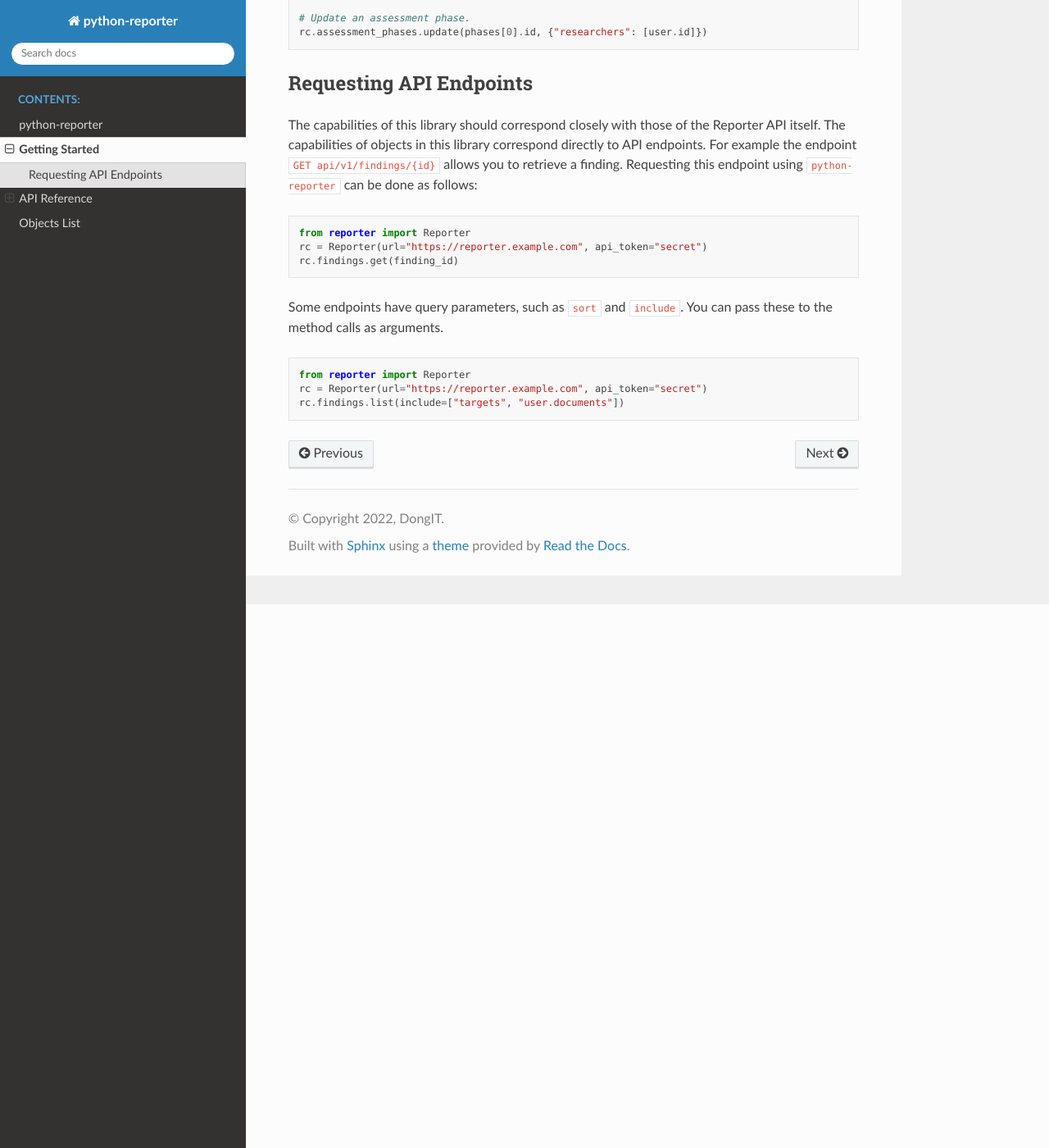
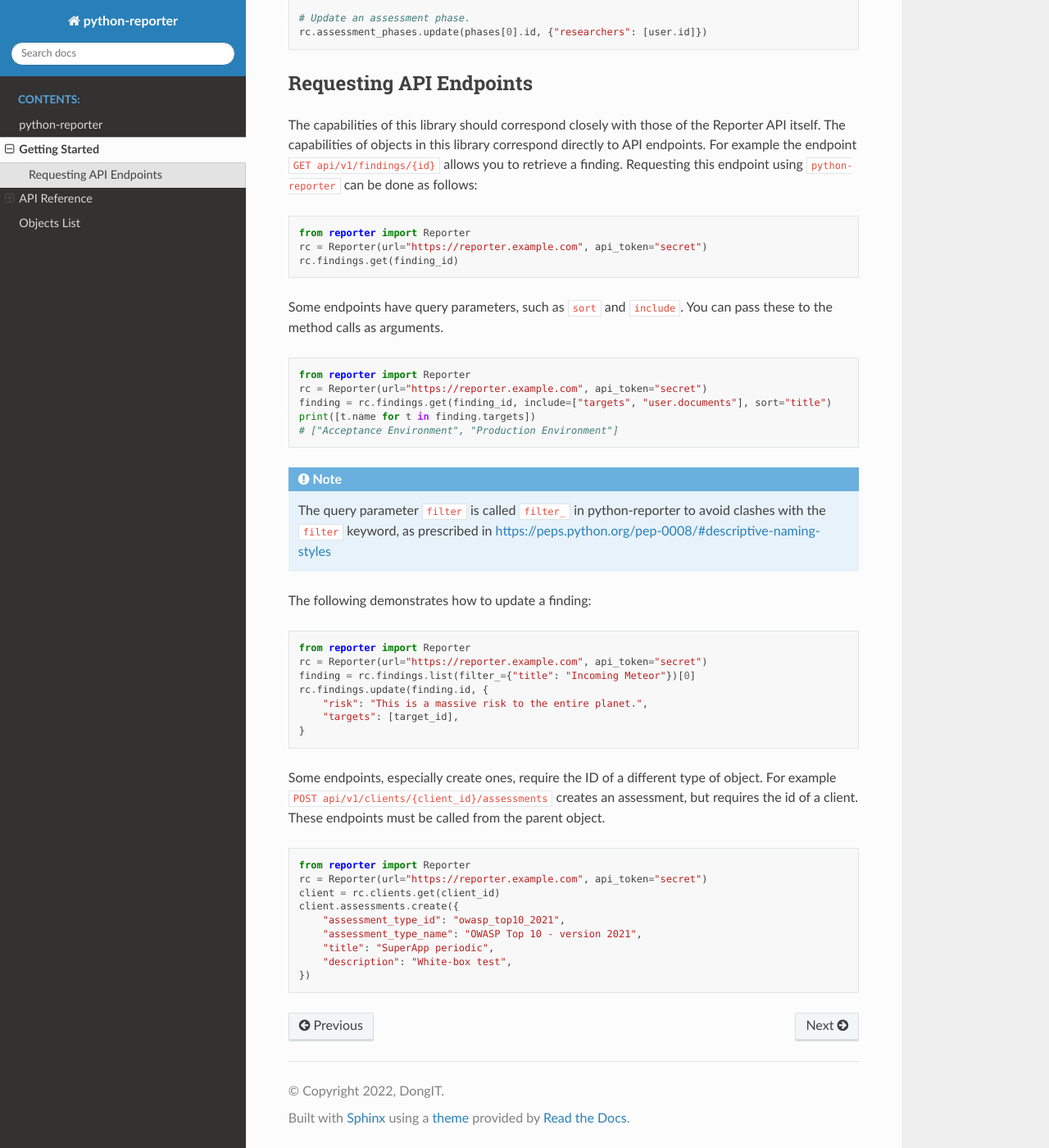
Before and after one commit to dongit-org/python-reporter, a Sphinx documentation site: the page built from docs/getting-started.rst, in a window 1280 px wide and 1400 px high, scrolled down 663 px. Shown: the whole window at 82% size. Built offline with Sphinx 7.4.7 and the Read the Docs theme 2.0.0, drawn with Linux system fonts in a browser that asks for light colours.

Commit message:
Added some examples to the docs

```diff
--- a/docs/getting-started.rst
+++ b/docs/getting-started.rst
@@ -53,4 +53,38 @@ as arguments.
 
    from reporter import Reporter
    rc = Reporter(url="https://reporter.example.com", api_token="secret")
-   rc.findings.list(include=["targets", "user.documents"])
+   finding = rc.findings.get(finding_id, include=["targets", "user.documents"], sort="title")
+   print([t.name for t in finding.targets])
+   # ["Acceptance Environment", "Production Environment"]
+
+.. note::
+   The query parameter :code:`filter` is called :code:`filter_` in python-reporter to avoid clashes with the
+   :code:`filter` keyword, as prescribed in https://peps.python.org/pep-0008/#descriptive-naming-styles
+
+The following demonstrates how to update a finding:
+
+.. code:: python
+
+   from reporter import Reporter
+   rc = Reporter(url="https://reporter.example.com", api_token="secret")
+   finding = rc.findings.list(filter_={"title": "Incoming Meteor"})[0]
+   rc.findings.update(finding.id, {
+       "risk": "This is a massive risk to the entire planet.",
+       "targets": [target_id],
+   }
+
+Some endpoints, especially create ones, require the ID of a different type of object. For example
+:code:`POST api/v1/clients/{client_id}/assessments` creates an assessment, but requires the id of a client.
+These endpoints must be called from the parent object.
+
+.. code:: python
+
+   from reporter import Reporter
+   rc = Reporter(url="https://reporter.example.com", api_token="secret")
+   client = rc.clients.get(client_id)
+   client.assessments.create({
+       "assessment_type_id": "owasp_top10_2021",
+       "assessment_type_name": "OWASP Top 10 - version 2021",
+       "title": "SuperApp periodic",
+       "description": "White-box test",
+   })
```
